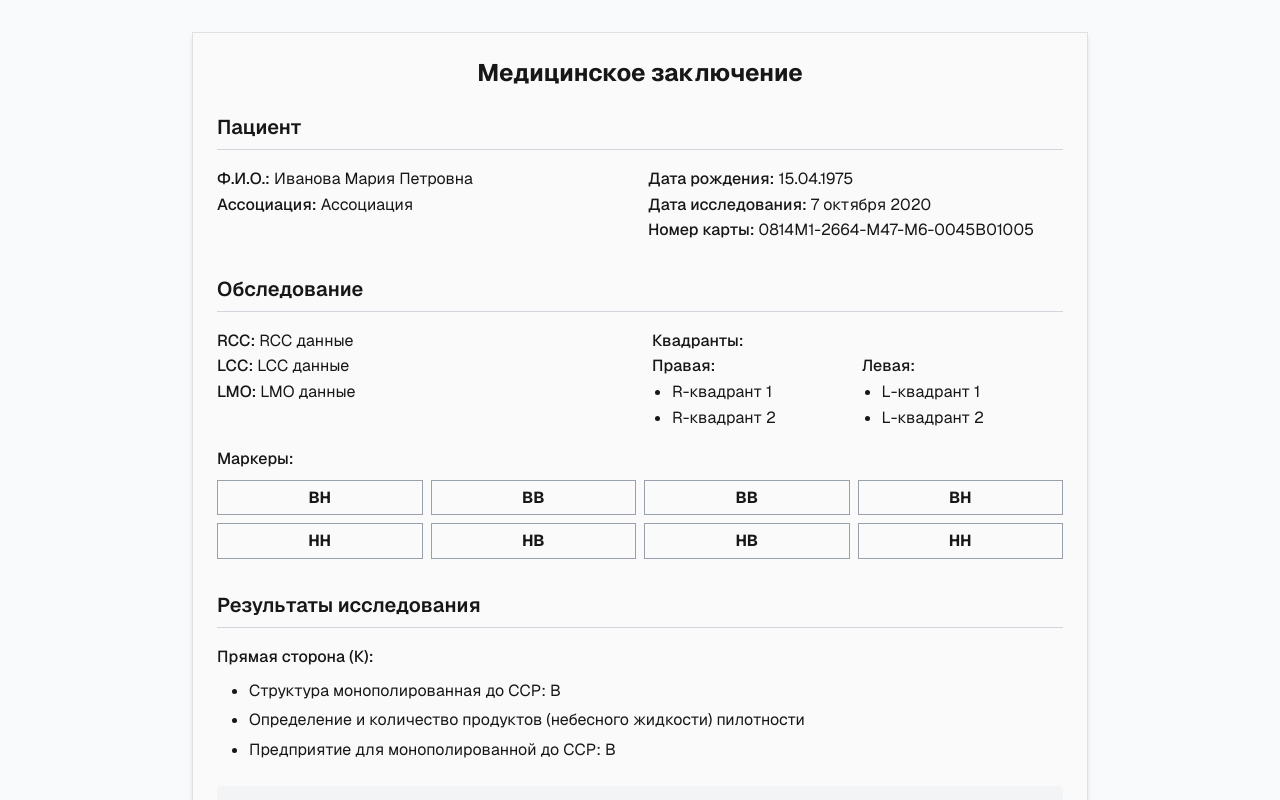
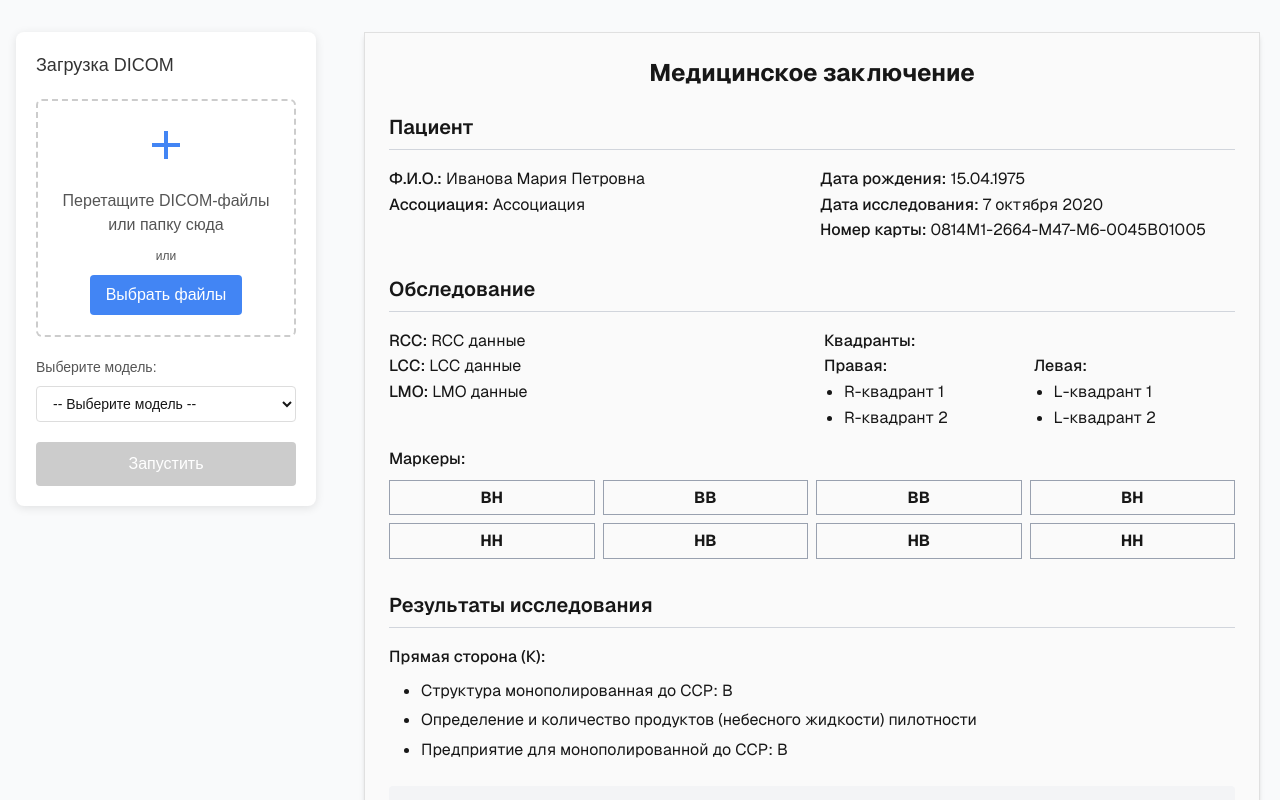
Before and after one commit to TumenSan/med-service-front, a Next.js app: page /medical-reports/view in a window 1280 px wide. Shown: the top 800 px of the page. Built offline with nearby package versions, Linux system fonts and the light colour scheme.

Commit message:
feat: add UploadPanel and styles

```diff
--- a/src/app/medical-reports/view/page.tsx
+++ b/src/app/medical-reports/view/page.tsx
@@ -1,10 +1,20 @@
-import { TraditionalMedicalReport } from '@/components/templates';
+import { TraditionalMedicalReport, UploadPanel } from '@/components/templates';
 
 export default function ReportViewPage() {
   return (
     <main className="bg-gray-50 min-h-screen py-8">
       <div className="container mx-auto px-4">
-        <TraditionalMedicalReport />
+        <div className="flex flex-row gap-6">
+          {/* Левая панель (загрузка файлов) */}
+          <div className="w-80 flex-shrink-0">
+            <UploadPanel />
+          </div>
+
+          {/* Правая часть (мед. заключение) */}
+          <div className="flex-1">
+            <TraditionalMedicalReport />
+          </div>
+        </div>
       </div>
     </main>
   );
--- a/src/components/templates/TraditionalMedicalReport.tsx
+++ b/src/components/templates/TraditionalMedicalReport/TraditionalMedicalReport.tsx
@@ -1,7 +1,7 @@
 import React from 'react';
 import { PatientSection, ExaminationSection, ResultsSection } from '@/components/MedicalReport';
 
-import { Button } from '../atoms'
+import { Button } from '../../atoms'
 
 interface MedicalData {
   patient: {
@@ -60,7 +60,7 @@ export const TraditionalMedicalReport = () => {
           ]
         }
       ],
-      conclusion: "Необходимо проводиться добропорядоченным диагностическим этапам."
+      conclusion: "Необходимо проведение дообследования на диагностическом этапе."
     }
   };
 
@@ -81,7 +81,16 @@ export const TraditionalMedicalReport = () => {
         variant='secondary'
         size='small'
         wide
-        title={'asd'}
+        title={'Редактировать результат'}
+        isDisabled={false}
+      />
+
+      <Button
+        type='button'
+        variant='secondary'
+        size='small'
+        wide
+        title={'Результат удовлетворительный'}
         isDisabled={false}
       />
     </div>
--- /dev/null
+++ b/src/components/templates/UploadPanel/UploadPanel.module.scss
@@ -0,0 +1,124 @@
+.panel {
+  width: 300px;
+  padding: 20px;
+  background: #ffffff;
+  border-radius: 8px;
+  box-shadow: 0 2px 10px rgba(0, 0, 0, 0.1);
+  font-family: 'Arial', sans-serif;
+}
+
+.title {
+  margin-top: 0;
+  margin-bottom: 20px;
+  font-size: 18px;
+  color: #333;
+}
+
+.dropzone {
+  border: 2px dashed #ccc;
+  border-radius: 6px;
+  padding: 20px;
+  text-align: center;
+  cursor: pointer;
+  transition: all 0.3s;
+  margin-bottom: 20px;
+
+  &:hover {
+    border-color: #4285f4;
+    background-color: #f8f9fa;
+  }
+
+  &.dragging {
+    border-color: #4285f4;
+    background-color: #e8f0fe;
+  }
+}
+
+.fileInput {
+  display: none;
+}
+
+.dropzoneContent {
+  display: flex;
+  flex-direction: column;
+  align-items: center;
+  gap: 10px;
+
+  svg {
+    color: #4285f4;
+    margin-bottom: 10px;
+  }
+
+  p {
+    margin: 0;
+    color: #555;
+  }
+}
+
+.orText {
+  font-size: 12px;
+  color: #999;
+}
+
+.browseButton {
+  background: #4285f4;
+  color: white;
+  border: none;
+  border-radius: 4px;
+  padding: 8px 16px;
+  cursor: pointer;
+  transition: background 0.3s;
+
+  &:hover {
+    background: #3367d6;
+  }
+}
+
+.modelSelection {
+  margin-bottom: 20px;
+}
+
+.label {
+  display: block;
+  margin-bottom: 8px;
+  font-size: 14px;
+  color: #555;
+}
+
+.select {
+  width: 100%;
+  padding: 8px 12px;
+  border: 1px solid #ddd;
+  border-radius: 4px;
+  background-color: #fff;
+  font-size: 14px;
+  cursor: pointer;
+
+  &:focus {
+    outline: none;
+    border-color: #4285f4;
+    box-shadow: 0 0 0 2px rgba(66, 133, 244, 0.2);
+  }
+}
+
+.runButton {
+  width: 100%;
+  padding: 10px;
+  background: #34a853;
+  color: white;
+  border: none;
+  border-radius: 4px;
+  font-size: 16px;
+  font-weight: 500;
+  cursor: pointer;
+  transition: background 0.3s;
+
+  &:hover {
+    background: #2d9248;
+  }
+
+  &:disabled {
+    background: #cccccc;
+    cursor: not-allowed;
+  }
+}
--- /dev/null
+++ b/src/components/templates/UploadPanel/UploadPanel.tsx
@@ -0,0 +1,137 @@
+'use client';
+
+import { useCallback, useState, useRef, ChangeEvent } from 'react';
+import styles from './UploadPanel.module.scss';
+
+interface ModelOption {
+  id: string;
+  name: string;
+}
+
+export const UploadPanel = () => {
+  const [selectedModel, setSelectedModel] = useState<string>('');
+  const [isDragging, setIsDragging] = useState(false);
+  const fileInputRef = useRef<HTMLInputElement>(null);
+
+  const modelOptions: ModelOption[] = [
+    { id: 'lung_seg_v2', name: 'Сегментация лёгких v2' },
+    { id: 'pneumonia_class', name: 'Классификация пневмонии' },
+  ];
+
+  const handleDragEnter = useCallback((e: React.DragEvent<HTMLDivElement>) => {
+    e.preventDefault();
+    e.stopPropagation();
+    setIsDragging(true);
+  }, []);
+
+  const handleDragLeave = useCallback((e: React.DragEvent<HTMLDivElement>) => {
+    e.preventDefault();
+    e.stopPropagation();
+    setIsDragging(false);
+  }, []);
+
+  const handleDragOver = useCallback((e: React.DragEvent<HTMLDivElement>) => {
+    e.preventDefault();
+    e.stopPropagation();
+  }, []);
+
+  const handleDrop = useCallback((e: React.DragEvent<HTMLDivElement>) => {
+    e.preventDefault();
+    e.stopPropagation();
+    setIsDragging(false);
+
+    const files = e.dataTransfer.files;
+    if (files.length) {
+      handleFiles(files);
+    }
+  }, []);
+
+  const handleFileInputChange = useCallback((e: ChangeEvent<HTMLInputElement>) => {
+    if (e.target.files) {
+      handleFiles(e.target.files);
+    }
+  }, []);
+
+  const handleFiles = (files: FileList) => {
+    // Обработка загруженных файлов
+    console.log('Загружены файлы:', files);
+    // Здесь можно добавить проверку на DICOM формат
+  };
+
+  const handleRun = useCallback(() => {
+    if (!selectedModel) {
+      alert('Пожалуйста, выберите модель');
+      return;
+    }
+    console.log('Запуск модели:', selectedModel);
+    // Здесь будет логика запуска обработки
+  }, [selectedModel]);
+
+  const triggerFileInput = useCallback(() => {
+    fileInputRef.current?.click();
+  }, []);
+
+  return (
+    <div className={styles.panel}>
+      <h3 className={styles.title}>Загрузка DICOM</h3>
+
+      {/* Область перетаскивания */}
+      <div
+        className={`${styles.dropzone} ${isDragging ? styles.dragging : ''}`}
+        onDragEnter={handleDragEnter}
+        onDragLeave={handleDragLeave}
+        onDragOver={handleDragOver}
+        onDrop={handleDrop}
+        onClick={triggerFileInput}
+      >
+        <input
+          type="file"
+          ref={fileInputRef}
+          onChange={handleFileInputChange}
+          className={styles.fileInput}
+          accept=".dcm,image/dicom"
+          multiple
+          // directory=""
+          // webkitdirectory=""
+        />
+        <div className={styles.dropzoneContent}>
+          <svg width="48" height="48" viewBox="0 0 24 24" fill="none" xmlns="http://www.w3.org/2000/svg">
+            <path d="M19 13H13V19H11V13H5V11H11V5H13V11H19V13Z" fill="currentColor"/>
+          </svg>
+          <p>Перетащите DICOM-файлы или папку сюда</p>
+          <p className={styles.orText}>или</p>
+          <button className={styles.browseButton}>Выбрать файлы</button>
+        </div>
+      </div>
+
+      {/* Выбор модели */}
+      <div className={styles.modelSelection}>
+        <label htmlFor="model-select" className={styles.label}>
+          Выберите модель:
+        </label>
+        <select
+          id="model-select"
+          className={styles.select}
+          value={selectedModel}
+          onChange={(e) => setSelectedModel(e.target.value)}
+        >
+          <option value="">-- Выберите модель --</option>
+          {modelOptions.map((model) => (
+            <option key={model.id} value={model.id}>
+              {model.name}
+            </option>
+          ))}
+        </select>
+      </div>
+
+      {/* Кнопка запуска */}
+      <button
+        className={styles.runButton}
+        onClick={handleRun}
+        disabled={!selectedModel}
+      >
+        Запустить
+      </button>
+    </div>
+  );
+};
--- a/src/components/templates/index.ts
+++ b/src/components/templates/index.ts
@@ -1 +1,2 @@
-export { TraditionalMedicalReport as TraditionalMedicalReport } from './TraditionalMedicalReport';
+export { TraditionalMedicalReport as TraditionalMedicalReport } from './TraditionalMedicalReport/TraditionalMedicalReport';
+export { UploadPanel as UploadPanel } from './UploadPanel/UploadPanel';
```
